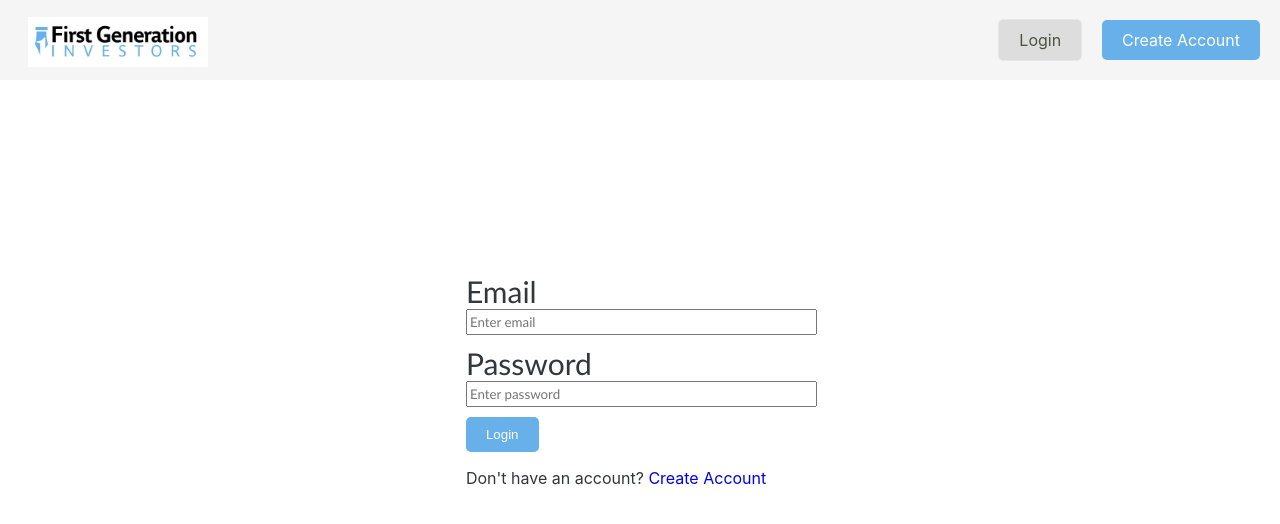
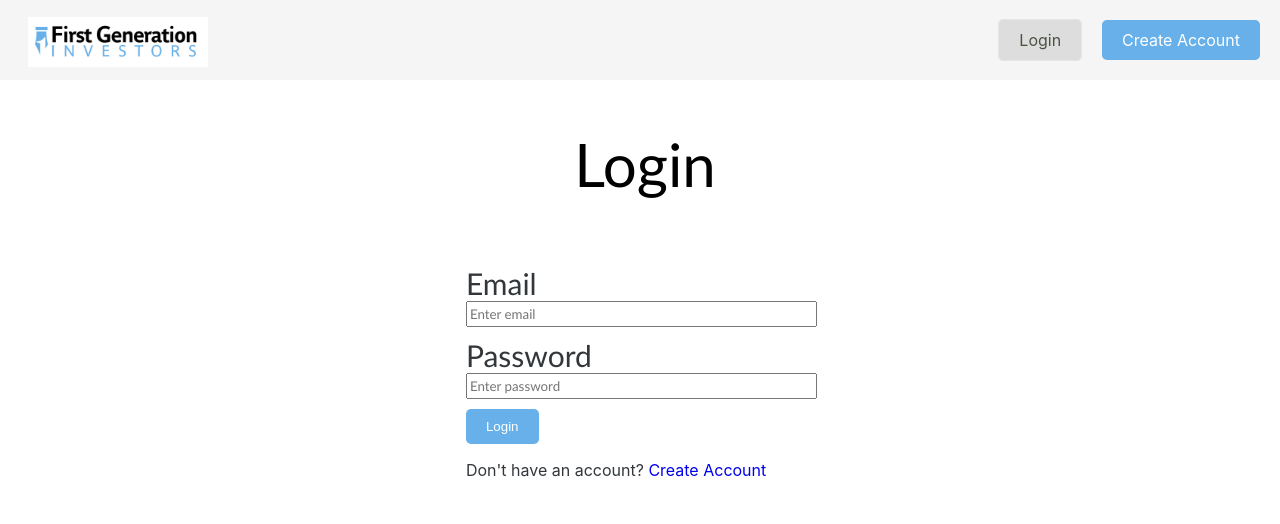
Before and after one commit to cfgjc24/Team-1, a React (Create React App) app: page /login in a window 1280 px wide. Shown: the top 524 px of the page. Built offline with nearby package versions, Linux system fonts and the light colour scheme; no server answers.

Commit message:
fix text color

```diff
--- a/src/components/Account.css
+++ b/src/components/Account.css
@@ -11,10 +11,11 @@
     padding-left:33%;
 }
 
-.title{
+.form-title-label{
     font-family: 'Gill Sans', serif;
     font-size: 60px;
     font-weight: 400;
+    color: black;
 }
 
 .label-name{
--- a/src/components/Create.js
+++ b/src/components/Create.js
@@ -47,7 +47,7 @@ function Signup() {
   return (
     <div className="form-all">
         <div className="form-title">
-            <h1 className="title">Create Account</h1>
+            <h1 className="form-title-label">Create Account</h1>
         </div>
       <form autoComplete="off" className="form" onSubmit={handleSubmit}>
         <label htmlFor="email" className="label-name">
--- a/src/components/Login.js
+++ b/src/components/Login.js
@@ -48,7 +48,7 @@ function Login() {
   return (
     <div className="form-all">
        <div className="form-title">
-        <h1 className="title">Login</h1>
+        <h1 className="form-title-label">Login</h1>
        </div>
       <form autoComplete="off" className="form" onSubmit={handleSubmit}>
         <label htmlFor="email" className="label-name">
```
